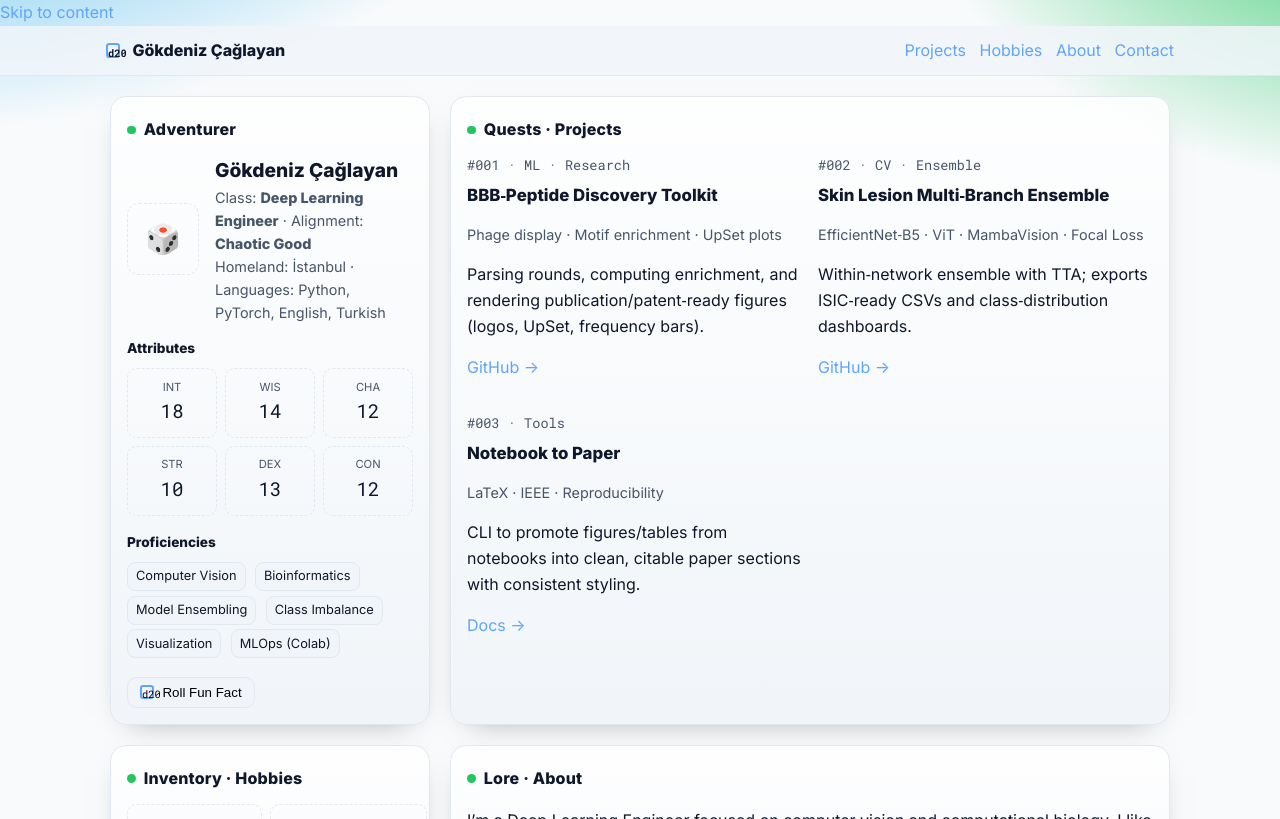
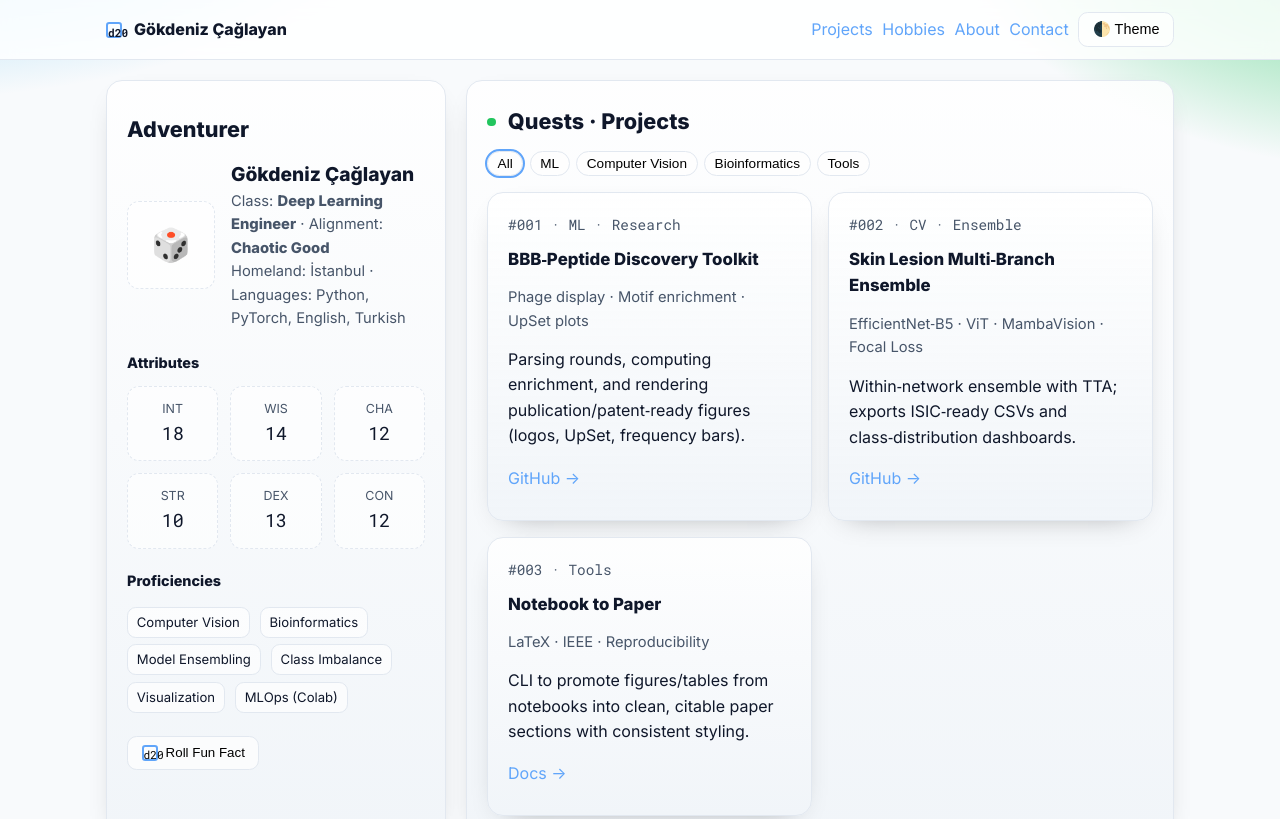
Before and after one commit to aserman01/aserman01.github.io, a plain HTML site: page index.html in a window 1280 px wide. Shown: the top 819 px of the page. Drawn offline with Linux system fonts and the light colour scheme.

Commit message:
Update index.html

```diff
--- a/index.html
+++ b/index.html
@@ -1,32 +1,59 @@
 <!DOCTYPE html>
-<html lang="en">
+<html lang="en" data-theme="auto">
 <head>
   <meta charset="utf-8" />
   <meta name="viewport" content="width=device-width, initial-scale=1" />
   <title>Gökdeniz Çağlayan — Character Sheet</title>
   <meta name="description" content="TTRPG character‑sheet style homepage for projects and hobbies." />
+  <meta name="theme-color" content="#0f172a" />
   <link rel="preconnect" href="https://fonts.googleapis.com">
   <link rel="preconnect" href="https://fonts.gstatic.com" crossorigin>
   <link href="https://fonts.googleapis.com/css2?family=Inter:wght@400;600;800&family=Roboto+Mono:wght@400;700&display=swap" rel="stylesheet">
   <style>
+    /* =====================
+       Design tokens
+       ===================== */
     :root{
+      --space-0: 0;
+      --space-1: .25rem;
+      --space-2: .5rem;
+      --space-3: .75rem;
+      --space-4: 1rem;
+      --space-5: 1.25rem;
+      --space-6: 1.5rem;
+      --space-8: 2rem;
+      --space-10: 2.5rem;
+      --radius-1: .5rem;
+      --radius-2: .75rem;
+      --radius-3: 1rem;
+      --shadow-1: 0 10px 30px -20px rgba(0,0,0,.45);
+      --shadow-2: 0 16px 40px -20px rgba(0,0,0,.55);
+      --mono: "Roboto Mono", ui-monospace, SFMono-Regular, Menlo, Consolas, "Liberation Mono", monospace;
+      --sans: Inter, ui-sans-serif, system-ui, -apple-system, Segoe UI, Roboto, Helvetica, Arial;
+
+      /* Colors (dark default) */
       --bg: #0b1020;
-      --panel: #111827;     /* slate‑900 */
-      --paper: #0f172a;     /* slate‑800 */
-      --ink: #e2e8f0;       /* slate‑200 */
-      --muted: #94a3b8;     /* slate‑400 */
-      --border: #1f2a44;    /* custom */
-      --accent: #22c55e;    /* green‑500 */
-      --accent-2: #60a5fa;  /* blue‑400 */
-      --danger: #ef4444;    /* red‑500 */
-      --mono: "Roboto Mono", ui-monospace, SFMono-Regular, Menaco, Consolas, "Liberation Mono", monospace;
-      --sans: Inter, ui-sans-serif, system-ui, -apple-system, Segoe UI, Roboto, Helvetica, Arial;
+      --panel: #0f172a;     /* card background */
+      --paper: #0c1428;     /* subtle layer */
+      --ink: #e2e8f0;       /* text */
+      --muted: #94a3b8;     /* secondary */
+      --border: #1f2a44;    /* outlines */
+      --accent: #22c55e;    /* green */
+      --accent-2: #60a5fa;  /* blue */
+      --danger: #ef4444;    /* red */
     }
+
     @media (prefers-color-scheme: light){
-      :root{
+      html[data-theme="auto"]{
         --bg:#f8fafc; --panel:#ffffff; --paper:#f1f5f9; --ink:#0f172a; --muted:#475569; --border:#e2e8f0;
       }
     }
+    html[data-theme="light"]{ --bg:#f8fafc; --panel:#ffffff; --paper:#f1f5f9; --ink:#0f172a; --muted:#475569; --border:#e2e8f0; }
+    html[data-theme="dark"]{ --bg:#0b1020; --panel:#0f172a; --paper:#0c1428; --ink:#e2e8f0; --muted:#94a3b8; --border:#1f2a44; }
+
+    /* =====================
+       Base + Typography
+       ===================== */
     *{box-sizing:border-box}
     html{scroll-behavior:smooth}
     body{margin:0;background:
@@ -34,54 +61,85 @@
       radial-gradient(900px 600px at 110% -10%, #22c55e 0%, transparent 55%),
       var(--bg);
       color:var(--ink); font-family:var(--sans); line-height:1.6}
+
+    :where(h1,h2){line-height:1.2;margin:var(--space-4) 0 var(--space-4)}
+    h1{font-size:clamp(1.6rem, 1.2rem + 2.2vw, 2.6rem)}
+    h2{font-size:clamp(1.05rem, .9rem + .6vw, 1.35rem)}
+    p{margin: .5rem 0}
     a{color:var(--accent-2); text-decoration:none}
     a:hover{opacity:.9}
 
-    /* Layout */
+    .visually-hidden{position:absolute!important;height:1px;width:1px;overflow:hidden;clip:rect(1px,1px,1px,1px);white-space:nowrap}
+
+    /* =====================
+       Layout
+       ===================== */
     header{position:sticky;top:0;backdrop-filter:saturate(1.2) blur(8px);border-bottom:1px solid var(--border);
-      background: color-mix(in oklab, var(--paper) 85%, transparent);}
-    nav{max-width:1100px; margin:0 auto; padding:.75rem 1rem; display:flex; align-items:center; justify-content:space-between}
-    .brand{display:flex; gap:.75rem; align-items:center; font-weight:800; color:var(--ink)}
-    .die{width:.9rem;height:.9rem;border:2px solid var(--accent-2);border-radius:.2rem; display:grid; place-items:center; font-family:var(--mono); font-size:.65rem}
-    .container{max-width:1100px; margin:0 auto; padding:1.25rem}
+      background: color-mix(in oklab, var(--panel) 85%, transparent); z-index:10}
+    nav{max-width:1100px; margin:0 auto; padding:var(--space-3) var(--space-4); display:flex; align-items:center; justify-content:space-between}
+    .brand{display:flex; gap:var(--space-3); align-items:center; font-weight:800; color:var(--ink)}
+    .die{width:1rem;height:1rem;border:2px solid var(--accent-2);border-radius:.2rem; display:grid; place-items:center; font-family:var(--mono); font-size:.7rem}
 
-    /* Character Sheet */
-    .sheet{display:grid; grid-template-columns: 320px 1fr; gap:1.25rem;}
-    @media (max-width: 880px){ .sheet{grid-template-columns:1fr} }
+    .container{max-width:1100px; margin:0 auto; padding:var(--space-5) var(--space-4)}
+
+    /* Character Sheet grid: left column flexible, avoids overflow on small screens */
+    .sheet{display:grid; grid-template-columns: minmax(260px, 340px) 1fr; gap:var(--space-5)}
+    @media (max-width: 980px){ .sheet{grid-template-columns: 1fr} }
 
     .card{background:linear-gradient(180deg, color-mix(in oklab, var(--panel) 85%, transparent), var(--paper));
-      border:1px solid var(--border); border-radius:1rem; box-shadow: 0 10px 30px -20px rgba(0,0,0,.5)}
-    .card .pad{padding:1rem}
-    .card h2{font-size:1rem; letter-spacing:.2px; margin:.25rem 0 .75rem; display:flex; align-items:center; gap:.5rem}
+      border:1px solid var(--border); border-radius:var(--radius-3); box-shadow: var(--shadow-1)}
+    .pad{padding:var(--space-5)}
+
+    .section-title{display:flex; align-items:center; gap:var(--space-3); font-weight:800; margin:var(--space-2) 0 var(--space-4)}
     .pip{width:.55rem; height:.55rem; border-radius:999px; background:var(--accent)}
 
-    .identity{display:grid; grid-template-columns: 72px 1fr; gap:1rem; align-items:center}
-    .avatar{width:72px; height:72px; border-radius:.75rem; border:1px dashed var(--border); display:grid; place-items:center; font-size:1.8rem}
-    .meta{color:var(--muted); font-size:.9rem}
+    /* Identity */
+    .identity{display:grid; grid-template-columns: 88px 1fr; gap:var(--space-4); align-items:center}
+    .avatar{width:88px; aspect-ratio:1/1; border-radius:var(--radius-2); border:1px dashed var(--border); display:grid; place-items:center; font-size:2rem; background: color-mix(in oklab, var(--panel) 65%, transparent)}
+    .meta{color:var(--muted); font-size:.92rem}
 
-    .attrs{display:grid; grid-template-columns: repeat(3, 1fr); gap:.5rem}
-    .attr{border:1px dashed var(--border); border-radius:.6rem; padding:.6rem; text-align:center}
-    .attr .lbl{font-size:.7rem; color:var(--muted)}
-    .attr .val{font-family:var(--mono); font-size:1.2rem}
+    /* Attributes grid with stable sizing */
+    .attrs{display:grid; grid-template-columns: repeat(3, minmax(0,1fr)); gap:var(--space-3)}
+    .attr{border:1px dashed var(--border); border-radius:var(--radius-2); padding:var(--space-3); text-align:center; background: color-mix(in oklab, var(--panel) 60%, transparent)}
+    .attr .lbl{font-size:.78rem; color:var(--muted)}
+    .attr .val{font-family:var(--mono); font-size:1.15rem}
 
-    .skills .tag{display:inline-block; border:1px solid var(--border); padding:.2rem .5rem; border-radius:.5rem; background: color-mix(in oklab, var(--paper) 70%, transparent); margin:.15rem .3rem .15rem 0; font-size:.8rem}
-    .section-title{display:flex; align-items:center; gap:.6rem; font-weight:800; margin:.25rem 0 1rem}
+    /* Skill tags */
+    .skills .tag{display:inline-block; border:1px solid var(--border); padding:.25rem .55rem; border-radius:.55rem; background: color-mix(in oklab, var(--panel) 70%, transparent); margin:.2rem .35rem .2rem 0; font-size:.82rem}
 
-    .grid{display:grid; grid-template-columns: repeat(auto-fit, minmax(240px, 1fr)); gap:1rem}
-    .proj h3{margin:.35rem 0 .25rem; font-size:1.05rem}
-    .proj .meta{margin-bottom:.25rem}
+    /* Projects: unified height cards with flex */
+    .grid{display:grid; grid-template-columns: repeat(auto-fit, minmax(260px, 1fr)); gap:var(--space-4)}
+    .proj{display:flex; flex-direction:column; min-height: 220px}
+    .proj h3{margin:.25rem 0 .35rem; font-size:1.05rem}
+    .proj .meta{margin-bottom:.35rem}
+    .proj .grow{flex:1}
 
-    .inventory{display:grid; grid-template-columns: repeat(2, 1fr); gap:.5rem}
-    @media (max-width:640px){ .inventory{grid-template-columns:1fr} }
-    .slot{border:1px dashed var(--border); border-radius:.6rem; padding:.6rem; display:flex; align-items:center; gap:.6rem}
+    /* Inventory */
+    .inventory{display:grid; grid-template-columns: repeat(auto-fit, minmax(220px, 1fr)); gap:var(--space-3)}
+    .slot{border:1px dashed var(--border); border-radius:var(--radius-2); padding:var(--space-3); display:flex; align-items:center; gap:var(--space-3); background: color-mix(in oklab, var(--panel) 60%, transparent)}
     .slot .emoji{font-size:1.2rem}
 
-    .footer{color:var(--muted); font-size:.9rem; padding:1rem 0 3rem; border-top:1px solid var(--border)}
+    /* Footer */
+    .footer{color:var(--muted); font-size:.9rem; padding:var(--space-5) 0 var(--space-8); border-top:1px solid var(--border)}
 
-    .btn{display:inline-flex; align-items:center; gap:.5rem; border:1px solid var(--border); background: color-mix(in oklab, var(--paper) 70%, transparent); padding:.45rem .75rem; border-radius:.6rem; cursor:pointer}
+    /* Buttons */
+    .btn{display:inline-flex; align-items:center; gap:.5rem; border:1px solid var(--border); background: color-mix(in oklab, var(--panel) 70%, transparent); padding:.5rem .85rem; border-radius:.6rem; cursor:pointer}
     .btn:focus{outline:2px solid var(--accent-2); outline-offset:2px}
     .mono{font-family:var(--mono)}
-    .small{font-size:.85rem}
+    .small{font-size:.9rem}
+
+    /* Filter bar */
+    .filterbar{display:flex; flex-wrap:wrap; gap:.4rem; margin-bottom:var(--space-4)}
+    .chip{border:1px solid var(--border); padding:.25rem .6rem; border-radius:999px; background: color-mix(in oklab, var(--panel) 70%, transparent); cursor:pointer; font-size:.85rem}
+    .chip[aria-pressed="true"]{outline:2px solid var(--accent-2)}
+
+    /* Anchor offsets so sticky header doesn't cover targets */
+    :target{scroll-margin-top: 72px}
+
+    /* Reduced motion */
+    @media (prefers-reduced-motion: reduce){
+      *{transition:none!important; animation:none!important}
+    }
   </style>
 </head>
 <body>
@@ -89,11 +147,12 @@
   <header>
     <nav aria-label="Primary">
       <div class="brand"><span class="die" aria-hidden="true">d20</span> Gökdeniz Çağlayan</div>
-      <div style="display:flex; gap:.85rem; align-items:center">
+      <div style="display:flex; gap:.6rem; align-items:center">
         <a href="#projects">Projects</a>
         <a href="#hobbies">Hobbies</a>
         <a href="#about">About</a>
         <a href="#contact">Contact</a>
+        <button class="btn small" id="themeToggle" aria-label="Toggle color theme">🌓 Theme</button>
       </div>
     </nav>
   </header>
@@ -113,7 +172,7 @@
             </div>
           </div>
 
-          <div style="margin:.9rem 0 .5rem; font-weight:800" class="small">Attributes</div>
+          <div style="margin:var(--space-5) 0 var(--space-3); font-weight:800" class="small">Attributes</div>
           <div class="attrs" role="list">
             <div class="attr" role="listitem"><div class="lbl">INT</div><div class="val">18</div></div>
             <div class="attr" role="listitem"><div class="lbl">WIS</div><div class="val">14</div></div>
@@ -123,7 +182,7 @@
             <div class="attr" role="listitem"><div class="lbl">CON</div><div class="val">12</div></div>
           </div>
 
-          <div style="margin:1rem 0 .4rem; font-weight:800" class="small">Proficiencies</div>
+          <div style="margin:var(--space-5) 0 var(--space-3); font-weight:800" class="small">Proficiencies</div>
           <div class="skills">
             <span class="tag">Computer Vision</span>
             <span class="tag">Bioinformatics</span>
@@ -133,7 +192,7 @@
             <span class="tag">MLOps (Colab)</span>
           </div>
 
-          <div style="display:flex; gap:.5rem; margin-top:1rem">
+          <div style="display:flex; gap:var(--space-3); margin-top:var(--space-5); flex-wrap:wrap">
             <button class="btn" id="rollBtn" aria-label="Roll a d20 for a random fact"><span class="die" aria-hidden="true">d20</span> Roll Fun Fact</button>
             <span id="rollOut" class="mono small" aria-live="polite"></span>
           </div>
@@ -144,26 +203,36 @@
       <section class="card" id="projects">
         <div class="pad">
           <h2 class="section-title"><span class="pip"></span> Quests · Projects</h2>
-          <div class="grid">
-            <article class="proj">
+
+          <!-- Filter chips -->
+          <div class="filterbar" role="toolbar" aria-label="Project filters">
+            <button class="chip" data-filter="all" aria-pressed="true">All</button>
+            <button class="chip" data-filter="ml">ML</button>
+            <button class="chip" data-filter="cv">Computer Vision</button>
+            <button class="chip" data-filter="bio">Bioinformatics</button>
+            <button class="chip" data-filter="tools">Tools</button>
+          </div>
+
+          <div class="grid" id="projectGrid">
+            <article class="proj card pad" data-tags="ml bio">
               <div class="mono small meta">#001 · ML · Research</div>
               <h3>BBB‑Peptide Discovery Toolkit</h3>
               <p class="meta">Phage display · Motif enrichment · UpSet plots</p>
-              <p>Parsing rounds, computing enrichment, and rendering publication/patent‑ready figures (logos, UpSet, frequency bars).</p>
+              <p class="grow">Parsing rounds, computing enrichment, and rendering publication/patent‑ready figures (logos, UpSet, frequency bars).</p>
               <p><a href="#">GitHub →</a></p>
             </article>
-            <article class="proj">
+            <article class="proj card pad" data-tags="cv ml tools">
               <div class="mono small meta">#002 · CV · Ensemble</div>
               <h3>Skin Lesion Multi‑Branch Ensemble</h3>
               <p class="meta">EfficientNet‑B5 · ViT · MambaVision · Focal Loss</p>
-              <p>Within‑network ensemble with TTA; exports ISIC‑ready CSVs and class‑distribution dashboards.</p>
+              <p class="grow">Within‑network ensemble with TTA; exports ISIC‑ready CSVs and class‑distribution dashboards.</p>
               <p><a href="#">GitHub →</a></p>
             </article>
-            <article class="proj">
+            <article class="proj card pad" data-tags="tools">
               <div class="mono small meta">#003 · Tools</div>
               <h3>Notebook to Paper</h3>
               <p class="meta">LaTeX · IEEE · Reproducibility</p>
-              <p>CLI to promote figures/tables from notebooks into clean, citable paper sections with consistent styling.</p>
+              <p class="grow">CLI to promote figures/tables from notebooks into clean, citable paper sections with consistent styling.</p>
               <p><a href="#">Docs →</a></p>
             </article>
           </div>
@@ -186,6 +255,22 @@
         <div class="pad">
           <h2 class="section-title"><span class="pip"></span> Lore · About</h2>
           <p>I’m a Deep Learning Engineer focused on computer vision and computational biology. I like building robust ensembles, visual analytics, and tools that make research reproducible. When the dice hit the table, I’m usually GMing cinematic one‑shots or optimizing worker placement.</p>
+
+          <!-- Now panel (fun, optional) -->
+          <div class="grid" style="margin-top: var(--space-4)">
+            <div class="card pad">
+              <div class="mono small meta">Now</div>
+              <p>🎧 Listening: <em>Retro Game OSTs</em></p>
+              <p>🎮 Playing: <em>Ridge Racer (PSP)</em></p>
+              <p>📚 Reading: <em>Attention Is All You Need (again)</em></p>
+            </div>
+            <div class="card pad">
+              <div class="mono small meta">High Scores · Achievements</div>
+              <p>🏆 ISIC ensemble reaching SOTA metrics</p>
+              <p>🧪 BBB peptide motifs identified across rounds</p>
+              <p>🛠️ Built reproducible paper pipeline</p>
+            </div>
+          </div>
         </div>
       </section>
 
@@ -199,15 +284,15 @@
     </section>
 
     <section class="footer">
-      <div class="mono small">© <span id="year"></span> Gökdeniz Çağlayan · Built as a static site · Hosted on GitHub Pages</div>
+      <div class="mono small">© <span id="year"></span> Gökdeniz Çağlayan · Static site · GitHub Pages · <span class="mono" id="themeState">auto</span> theme</div>
     </section>
   </main>
 
   <script>
-    // Year
+    // ===================== Year
     document.getElementById('year').textContent = new Date().getFullYear();
 
-    // Fun fact roller
+    // ===================== Fun fact roller
     const facts = [
       "Rolled a nat 20 on debugging a CUDA kernel.",
       "Once beat a boss with a single HP and a spicy strat.",
@@ -225,6 +310,42 @@
       rollOut.textContent = `d20 → ${String(n).padStart(2,'0')} · ${facts[i]}`;
       rollOut.style.color = n === 20 ? 'var(--accent)' : (n === 1 ? 'var(--danger)' : 'var(--ink)');
     });
+
+    // ===================== Theme toggle (auto / light / dark)
+    const themeBtn = document.getElementById('themeToggle');
+    const themeState = document.getElementById('themeState');
+    const themeCycle = ['auto','light','dark'];
+    function applyTheme(mode){
+      document.documentElement.setAttribute('data-theme', mode);
+      localStorage.setItem('theme-mode', mode);
+      if(themeState){ themeState.textContent = mode; }
+    }
+    // Init
+    applyTheme(localStorage.getItem('theme-mode') || 'auto');
+    themeBtn?.addEventListener('click', () => {
+      const cur = document.documentElement.getAttribute('data-theme') || 'auto';
+      const idx = themeCycle.indexOf(cur);
+      const next = themeCycle[(idx + 1) % themeCycle.length];
+      applyTheme(next);
+    });
+
+    // ===================== Simple project filtering
+    const chips = Array.from(document.querySelectorAll('.chip'));
+    const grid = document.getElementById('projectGrid');
+    const cards = Array.from(grid?.querySelectorAll('[data-tags]') || []);
+
+    function setActive(btn){
+      chips.forEach(c => c.setAttribute('aria-pressed','false'));
+      btn.setAttribute('aria-pressed','true');
+    }
+    function filter(tag){
+      cards.forEach(card => {
+        const tags = card.getAttribute('data-tags')?.split(/\s+/) || [];
+        const show = tag === 'all' || tags.includes(tag);
+        card.style.display = show ? '' : 'none';
+      });
+    }
+    chips.forEach(btn => btn.addEventListener('click', () => { setActive(btn); filter(btn.dataset.filter); }));
   </script>
 </body>
 </html>
```
